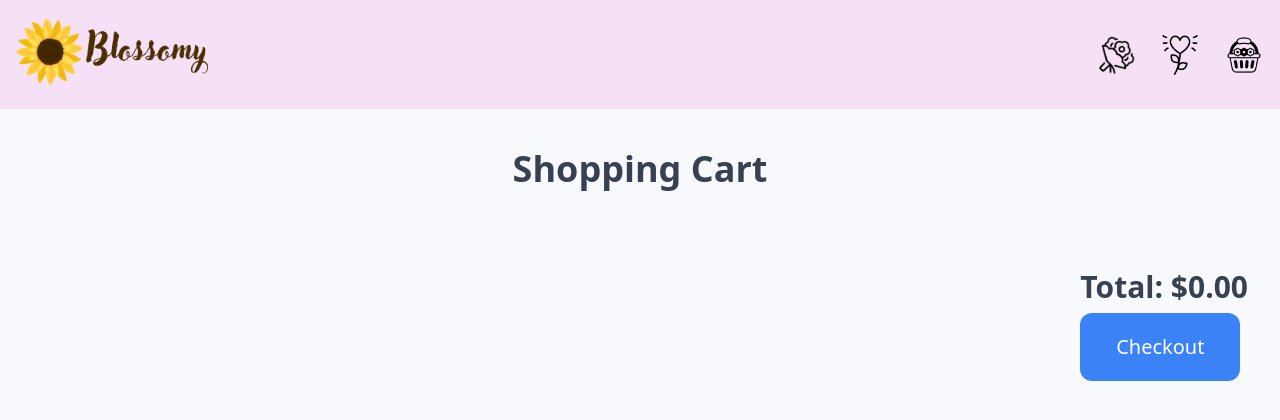
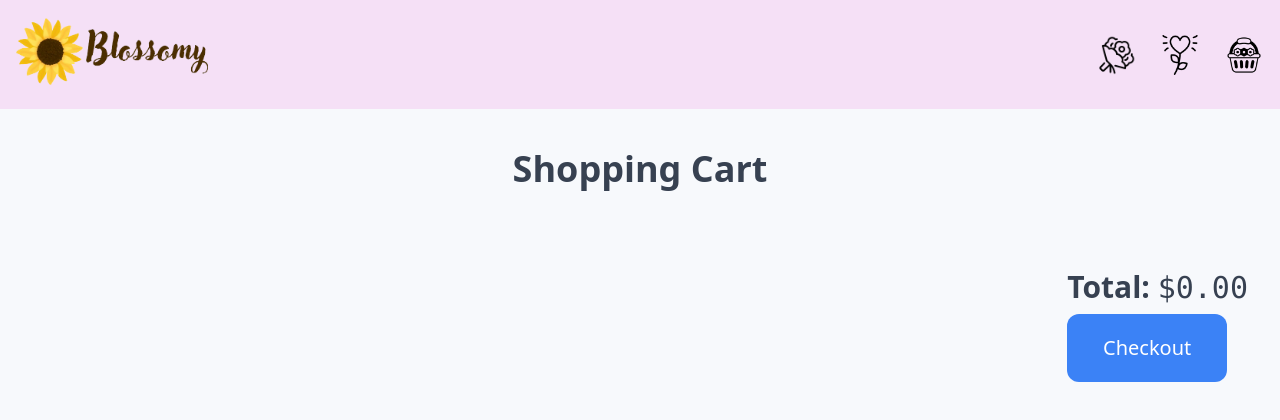
Before and after one commit to Aakanksha-Rangdal/Blossomy, a React (Vite) app: page /cart in a window 1280 px wide. Shown: the top 420 px of the page. Built offline with nearby package versions, Linux system fonts and the light colour scheme.

Commit message:
README.md update, styling changes

```diff
--- a/src/App.jsx
+++ b/src/App.jsx
@@ -17,9 +17,9 @@ function App() {
         <Navbar />
         <Routes>
           <Route path="/" element={<Home />} />
-          <Route path="/Wishlist" element={<Wishlist />} />
-          <Route path="/Cart" element={<Cart />} />
-          <Route path="/Home" element={<Home />} />
+          <Route path="/wishlist" element={<Wishlist />} />
+          <Route path="/cart" element={<Cart />} />
+          <Route path="/home" element={<Home />} />
         </Routes>
       </div>
     </Router>
--- a/src/components/Cart.jsx
+++ b/src/components/Cart.jsx
@@ -34,8 +34,9 @@ const Cart = () => {
       </div>
       <div className="my-10 flex justify-end">
         <div className="flex flex-col gap-2">
-          <div className="text-3xl font-semibold text-gray-700">
-            Total: ${cartTotalPrice}
+          <div className="text-3xl text-gray-700">
+            <span className="font-semibold">Total:</span>{" "}
+            <span className="font-mono">${cartTotalPrice}</span>
           </div>
           <div
             onClick={() => {
--- a/src/components/CartItem.jsx
+++ b/src/components/CartItem.jsx
@@ -47,7 +47,7 @@ const CartItem = ({ title, description, image, price, quantity }) => {
           <p className="text-xl">{description} </p>
         </div>
         <div className="flex justify-between">
-          <p className="text-gray-700 text-lg">{price}</p>
+          <p className="text-gray-700 text-lg">${price}</p>
           <div className="flex items-center space-x-4 mb-6">
             <button
               onClick={removeItemsFromCart}
--- a/src/components/Modal.jsx
+++ b/src/components/Modal.jsx
@@ -134,7 +134,7 @@ const Modal = ({ title, description, image, price, open, onClose }) => {
                 </div>
                 <div
                   onClick={addToWishlist}
-                  className="w-full md:w-auto px-6 py-2 bg-gray-300 text-gray-700 rounded-lg shadow-md hover:bg-gray-400 transition-colors duration-300"
+                  className="w-full md:w-auto px-6 py-2 bg-orange-300 text-gray-700 cursor-pointer rounded-lg shadow-md hover:bg-orange-400 transition-colors duration-300"
                 >
                   {inWishlist ? "Remove from Wishlist" : "Move to Wishlist"}
                 </div>
```
Also changed, not shown: 1 other file (tests, documents, lock files or other folders).
